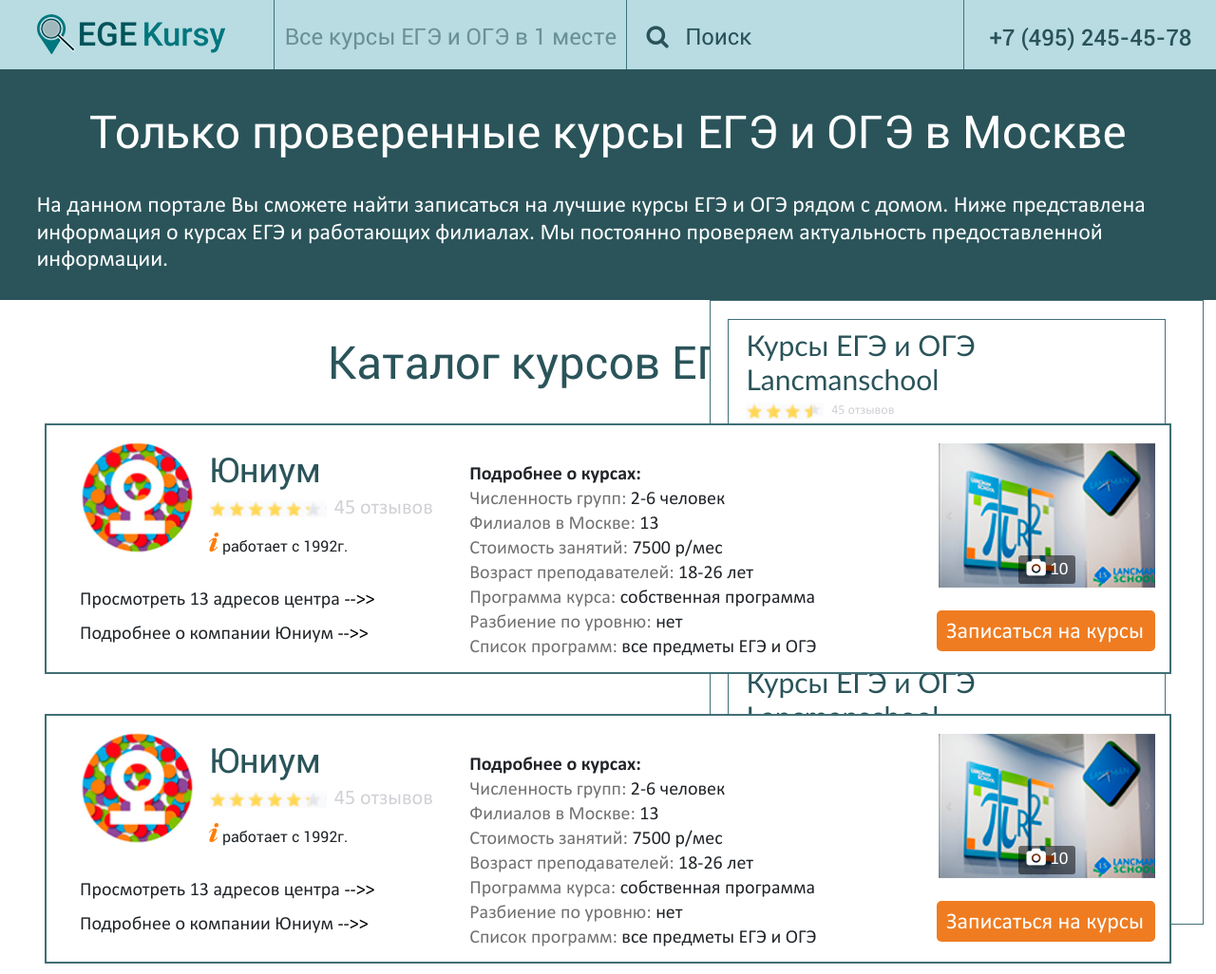
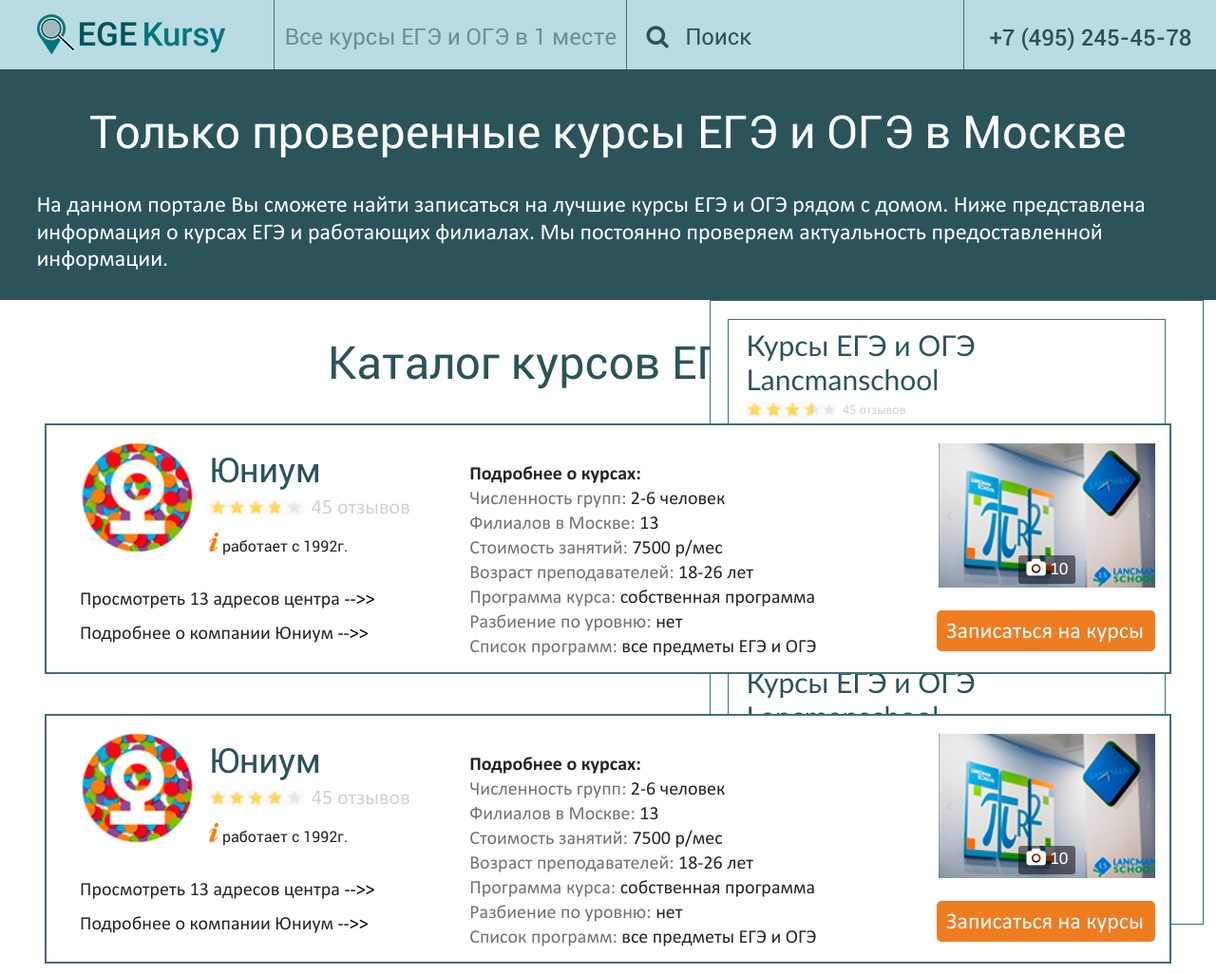
Before and after one commit to cherdantceva/ege, a website: page src/index.html in a window 1280 px wide. Shown: the top 1026 px of the page at 95% size. Drawn offline with nearby package versions, Linux system fonts and the light colour scheme; files that its build step writes are made by us from their sources.

Commit message:
Поправила отображение рейтинга

```diff
--- a/src/styles/components/catalog.sass
+++ b/src/styles/components/catalog.sass
@@ -32,9 +32,10 @@
   padding-bottom: 0.1em
 
 .rating--catalog
-  width: 124px
+  width: 100px
   height: 22px
   background-size: 20px auto
+  background-position-y: -2px
 
 .rating__owerlay
   background-size: 20px auto
--- a/src/styles/components/map.sass
+++ b/src/styles/components/map.sass
@@ -48,7 +48,7 @@
   display: inline-block
 
 .courses-list__rating
-  width: 82px
+  width: 94px
   height: 18px
 
 .rating
@@ -59,9 +59,9 @@
   position: absolute
   top: 0
   left: 0
-  width: 85%
+  width: 75%
   height: 18px
-  background: url(../img/stars-yellow.png) repeat-x
+  background: url(../img/stars-yellow.png) 0 -2px repeat-x
 
 .courses-list__number
   margin-left: 5px
```
